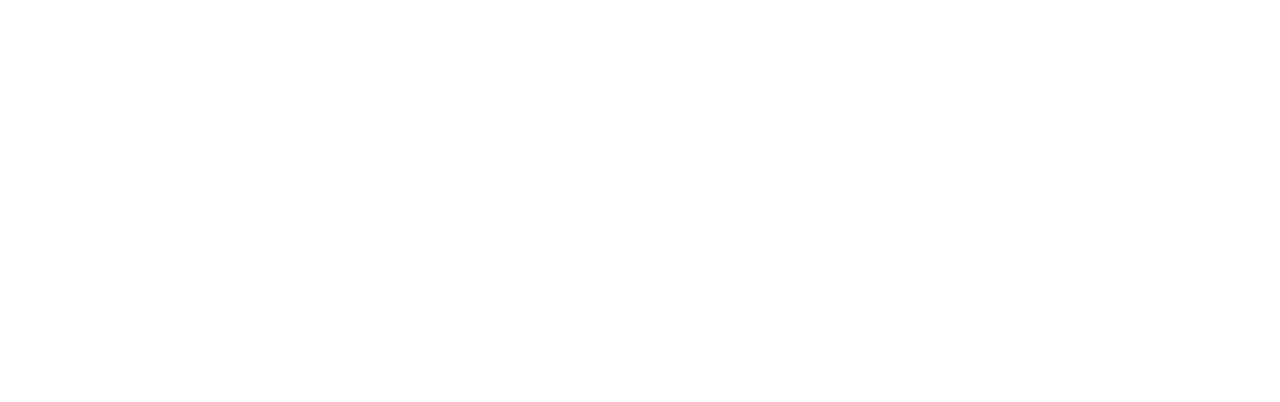
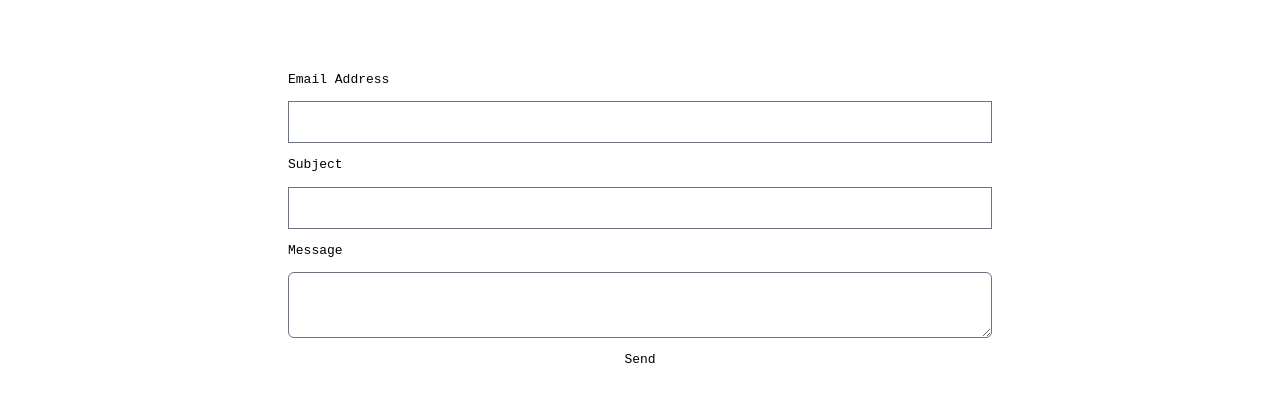
Before and after one commit to tgodoy12/portfolio, a React (Create React App) app: page / in a window 1280 px wide. Shown: the part 2613-3015 px from the top of the page. Before the commit the page ends 2911 px from the top, so only its background shows below. Built offline with nearby package versions, Linux system fonts and the light colour scheme.

Commit message:
contact form

```diff
--- a/package.json
+++ b/package.json
@@ -9,11 +9,13 @@
     "@testing-library/jest-dom": "^5.17.0",
     "@testing-library/react": "^13.4.0",
     "@testing-library/user-event": "^13.5.0",
+    "formik": "^2.4.6",
     "react": "^18.3.1",
     "react-dom": "^18.3.1",
     "react-router-dom": "^6.26.2",
     "react-scripts": "5.0.1",
-    "web-vitals": "^2.1.4"
+    "web-vitals": "^2.1.4",
+    "yup": "^1.4.0"
   },
   "scripts": {
     "start": "react-scripts start",
@@ -41,6 +43,7 @@
   },
   "devDependencies": {
     "@babel/plugin-proposal-private-property-in-object": "^7.21.11",
+    "@tailwindcss/forms": "^0.5.9",
     "autoprefixer": "^10.4.20",
     "postcss": "^8.4.45"
   }
--- a/src/js/components/contact.js
+++ b/src/js/components/contact.js
@@ -1,6 +1,29 @@
 import React from "react";
+import { useFormik } from 'formik';
+import * as Yup from 'yup';
 
 const Contact = () => {
+
+    const formik = useFormik({
+        initialValues: {
+
+          email: '',
+          subject: '',
+          message: '',
+        },
+        validationSchema: Yup.object({
+          subject: Yup.string()
+            .max(50, 'Must be 50 characters or less'),
+          message: Yup.string()
+            .max(250, 'Must be 250 characters or less')
+            .required('Required'),
+          email: Yup.string().email('Invalid email address').required('Required'),
+        }),
+        onSubmit: values => {
+          alert(JSON.stringify(values, null, 2));
+        },
+      });
+
     return (
         <div className="min-h-1/2vh bg-[--color-text]
             px-24 py-10 sm:px-32 lg:px-36 xl:px-72 2xl:px-[30rem]">
@@ -9,6 +32,58 @@
                 Send me a message
             </div>
 
+            <div className="contact-form">
+                <form onSubmit={formik.handleSubmit}>
+
+                    <div className="grid gap-3">
+                        <label htmlFor="email">Email Address</label>
+                        <input
+                            id="email"
+                            name="email"
+                            type="email"
+                            onChange={formik.handleChange}
+                            onBlur={formik.handleBlur}
+                            value={formik.values.email}
+                        />
+
+
+                    {formik.touched.email && formik.errors.email ? (
+                        <div>{formik.errors.email}</div>
+                    ) : null}
+
+
+                    <label htmlFor="subject">Subject</label>
+                    <input
+                        id="subject"
+                        name="subject"
+                        type="text"
+
+                        onChange={formik.handleChange}
+                        onBlur={formik.handleBlur}
+                        value={formik.values.subject}
+                    />
+                    {formik.touched.subject && formik.errors.subject ? (
+                        <div>{formik.errors.subject}</div>
+                    ) : null}
+
+                    <label htmlFor="message">Message</label>
+                    <textarea
+                        id="message"
+                        name="message"
+                        className="form-textarea rounded-md"
+                        onChange={formik.handleChange}
+                        onBlur={formik.handleBlur}
+                        value={formik.values.message}
+                    />
+                    {formik.touched.message && formik.errors.message ? (
+                        <div>{formik.errors.message}</div>
+                    ) : null}
+
+                    <button type="submit">Send</button>
+                </div>
+                </form>
+            </div>
+
         </div>
     )
 }
--- a/tailwind.config.js
+++ b/tailwind.config.js
@@ -23,5 +23,7 @@
       center: true,
     },
   },
-  plugins: [],
+  plugins: [
+    require('@tailwindcss/forms'),
+  ],
 }
```
Also changed, not shown: 1 other file (tests, documents, lock files or other folders).
